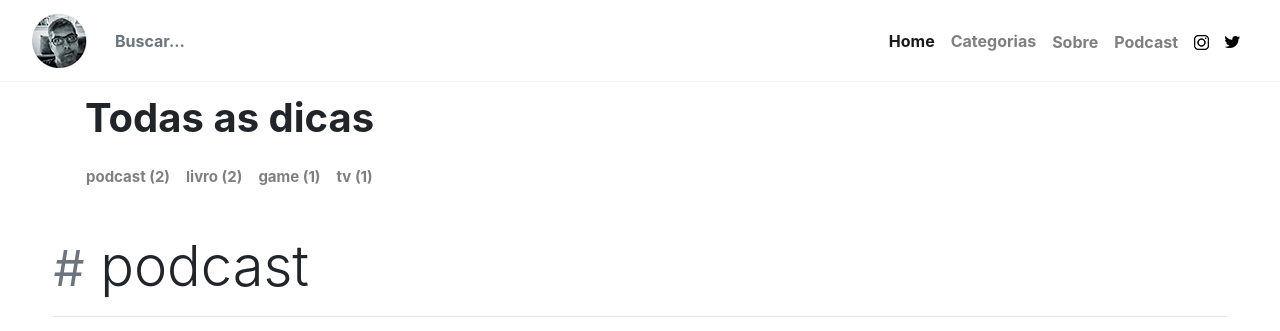
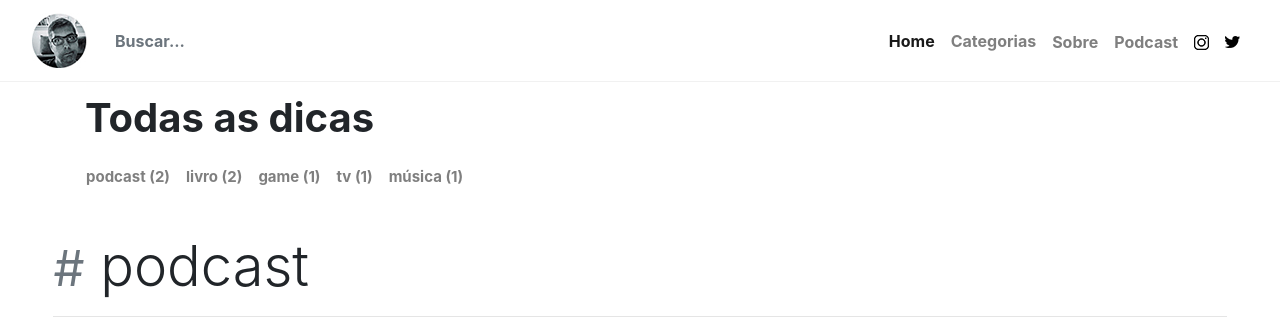
Before and after one commit to crisdias/crisdias.github.io, a Jekyll site: the page built from _pages/categories.html, in a window 1280 px wide and 900 px high. Shown: the top 331 px of the window. Built offline with Jekyll 4.4.1, drawn with Linux system fonts in a browser that asks for light colours; nearby versions of some CDN libraries; library files that are not in the unit come from our copies; comment, search, counter and statistics services are not loaded.

Commit message:
música como main cat

```diff
--- a/_config.yml
+++ b/_config.yml
@@ -46,4 +46,4 @@ paginate: 20
 exclude: [README.markdown, package.json, grunt.js, Gruntfile.js, Gruntfile.coffee, node_modules]
 
 # Categories
-mastercats: ['tv','game','filme','livro','podcast']
+mastercats: ['tv','game','filme','livro','podcast', 'música']
```
Also changed, not shown: _posts/2019-05-08-jorge-drexler.md (line endings or trailing spaces), 12 other files.
